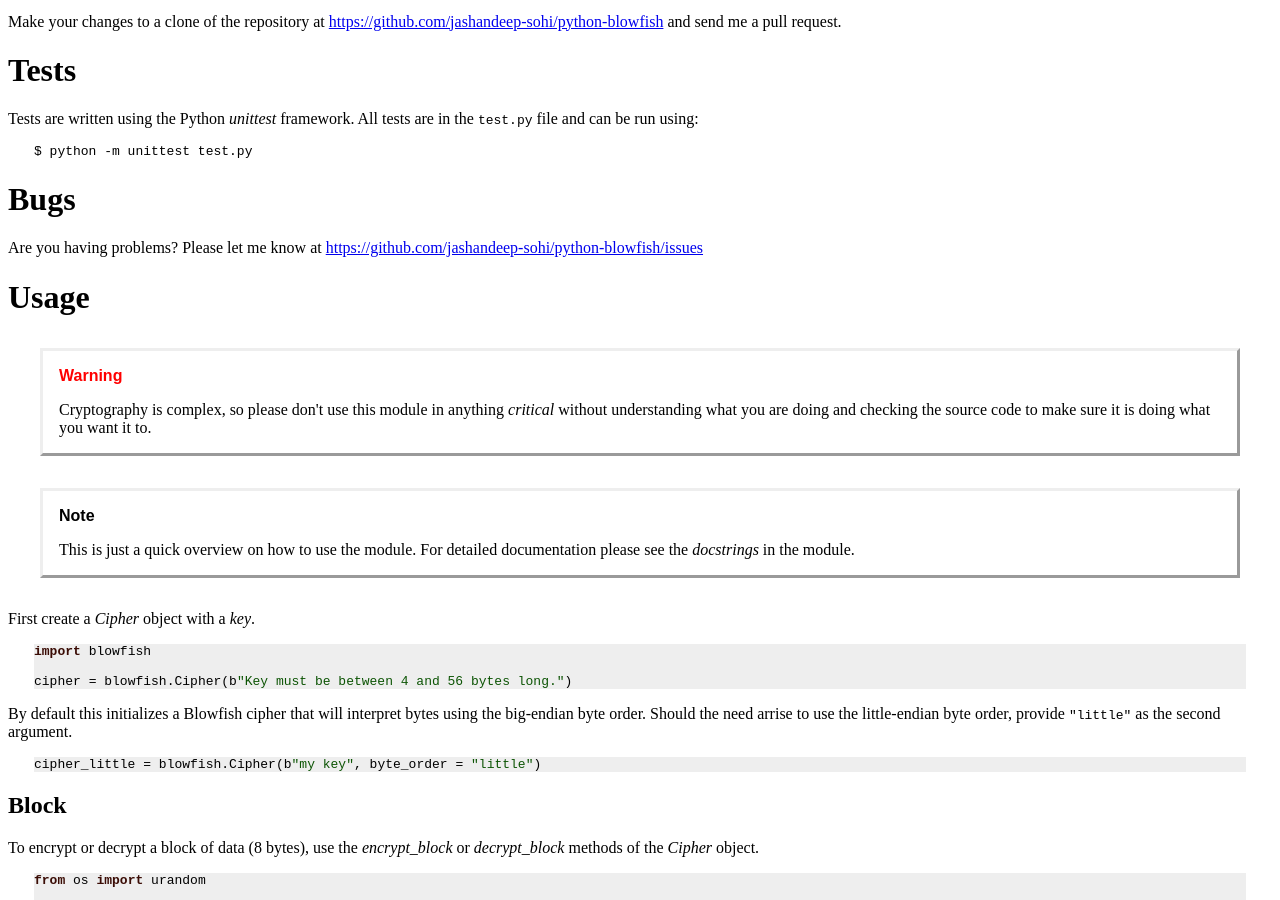
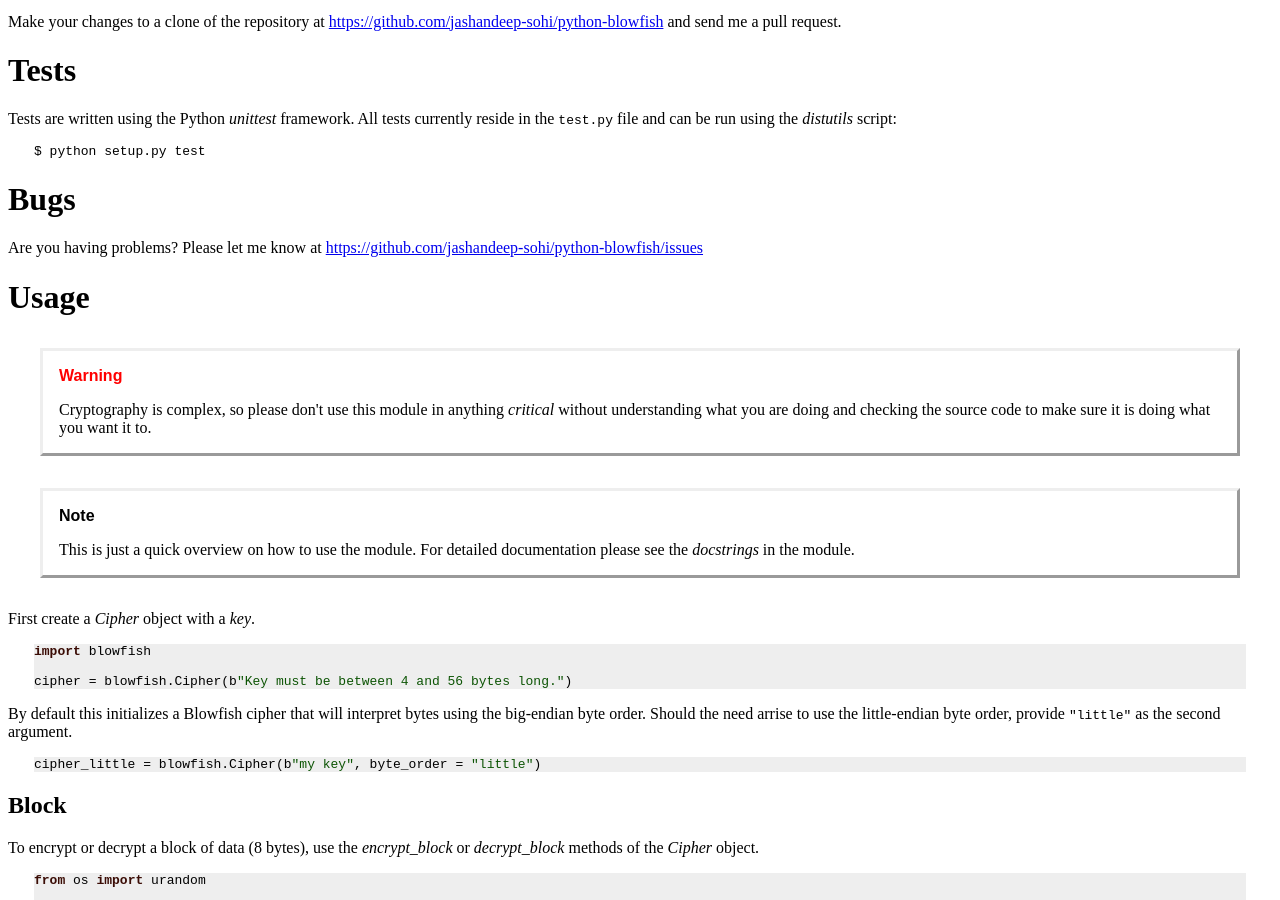
Before and after one commit to jashandeep-sohi/python-blowfish, a plain HTML site: page index.html in a window 1280 px wide. Shown: the part 1370-2270 px from the top of the page. Drawn offline with Linux system fonts and the light colour scheme.

Commit message:
Update index.html

```diff
--- a/index.html
+++ b/index.html
@@ -341,6 +341,7 @@ ul.auto-toc {
 <div class="document" id="blowfish">
 <h1 class="title">blowfish</h1>
 
+<!-- vim: filetype=rst tabstop=2 expandtab -->
 <p>This module implements the Blowfish cipher using only Python (3.4+).</p>
 <p>Blowfish is a block cipher that can be used for symmetric-key encryption. It
 has a 8-byte block size and supports a variable-length key, from 4 to 56 bytes.
@@ -427,10 +428,10 @@ and send me a pull request.</p>
 </div>
 <div class="section" id="tests">
 <h1><a class="toc-backref" href="#contents">Tests</a></h1>
-<p>Tests are written using the Python <cite>unittest</cite> framework. All tests are in the
-<tt class="docutils literal">test.py</tt> file and can be run using:</p>
+<p>Tests are written using the Python <cite>unittest</cite> framework. All tests currently
+reside in the <tt class="docutils literal">test.py</tt> file and can be run using the <cite>distutils</cite> script:</p>
 <pre class="literal-block">
-$ python -m unittest test.py
+$ python setup.py test
 </pre>
 </div>
 <div class="section" id="bugs">
@@ -604,7 +605,6 @@ you should implement your own for optimization purposes.</p>
 
 <span class="keyword">assert</span> <span class="name">data</span> <span class="operator">==</span> <span class="name">data_decrypted</span>
 </pre>
-<!-- vim: tabstop=2 expandtab -->
 </div>
 </div>
 </div>
```
